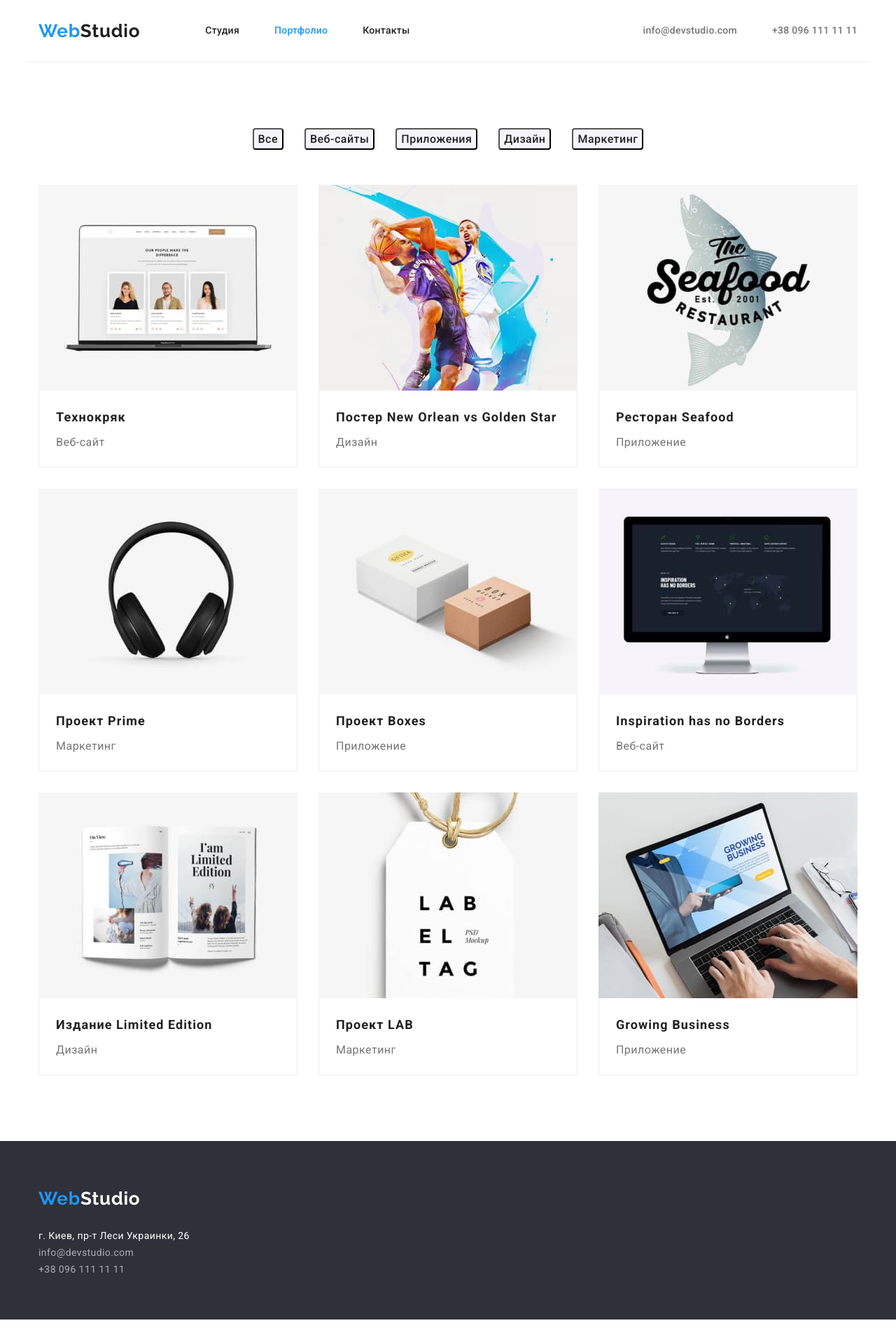
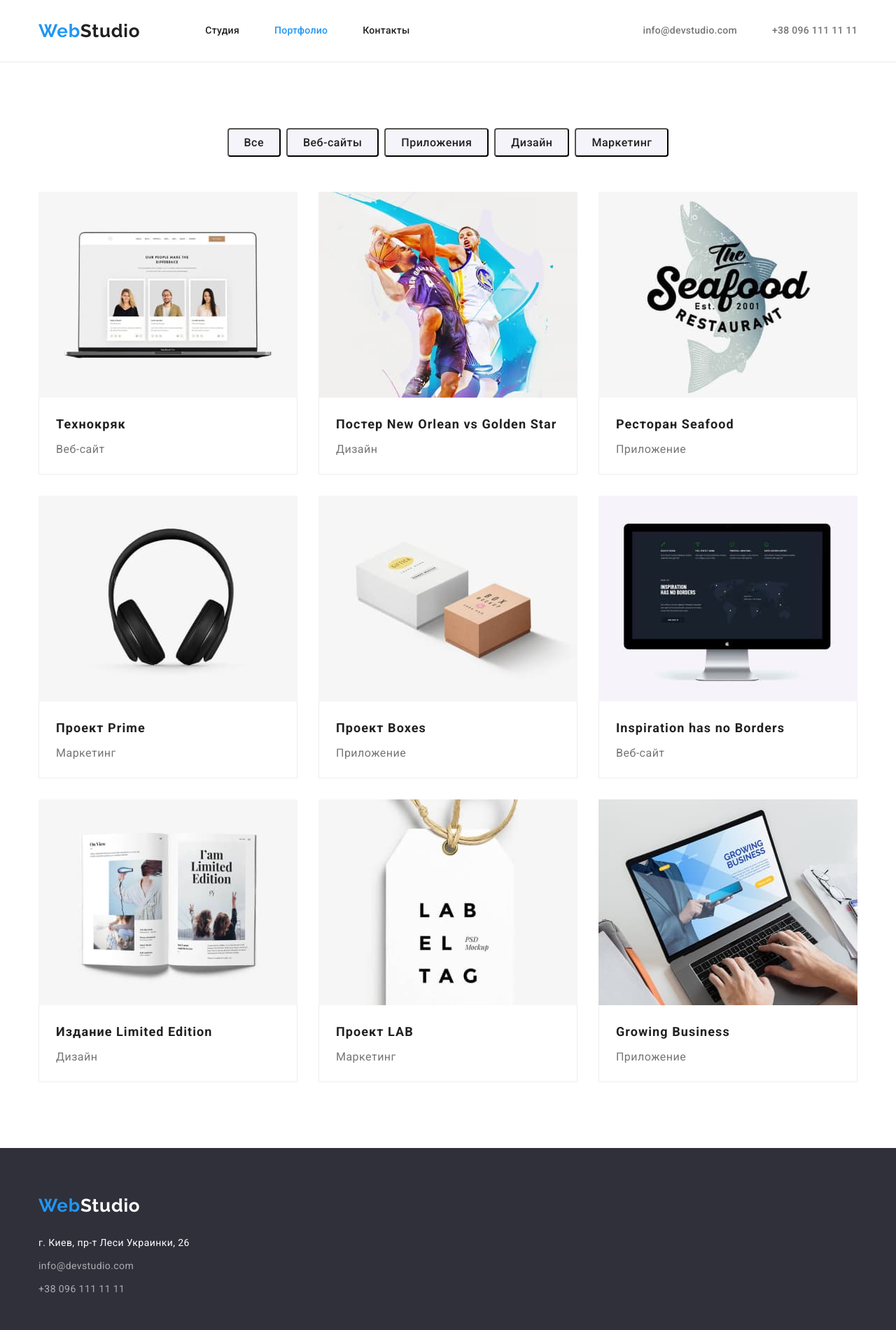
Before and after one commit to PavelBazilevich/goit-markup-hw-03, a plain HTML site: page portfolio.html in a window 1280 px wide. Shown: the whole page at 70% size. Drawn offline with nearby package versions, Linux system fonts and the light colour scheme.

Commit message:
Внесены правки

```diff
--- a/css/styles.css
+++ b/css/styles.css
@@ -159,7 +159,15 @@ img {
 .main-nav {
   display: flex;
   align-items: center;
+}
+.header-page {
   border-bottom: 1px solid var(--border-color);
+  /* фиксация хедера при прокрутке */
+  /* position: fixed;
+  top: 0;
+  z-index: 100;
+  width: 100%;
+  background-color: white; */
 }
 .site-nav {
   display: flex;
@@ -201,11 +209,10 @@ img {
 .hero {
   text-align: center;
   background-color: var(--background-secondery-color);
-}
-.hero-page {
   padding-top: 200px;
   padding-bottom: 200px;
 }
+
 .hero-title {
   margin-bottom: 30px;
 
@@ -239,7 +246,7 @@ img {
 }
 
 /*  CONTEINER-FEATURES */
-.features-list {
+.features-page {
   padding-top: 94px;
   padding-bottom: 94px;
 }
@@ -283,7 +290,8 @@ img {
 .specialization {
   margin-bottom: 50px;
 }
-.specialization-list {
+
+.specialization-page {
   padding-bottom: 94px;
 }
 
@@ -306,7 +314,7 @@ img {
   color: #212121;
 }
 /* ---STAFF--- */
-.staff-page {
+.staff-list {
   padding-top: 94px;
   padding-bottom: 94px;
 }
@@ -364,24 +372,30 @@ img {
   margin-bottom: 20px;
 }
 
+.footer-link:not(:last-child) {
+  margin-bottom: 9px;
+}
+
 .bottom-of-page {
   padding-top: 60px;
   padding-bottom: 60px;
   background-color: var(--background-secondery-color);
 }
 /* ---PORTFOLIO--- */
-.button-box {
+.filter-page {
   padding-top: 94px;
+  padding-bottom: 94px;
 }
 .filter-list {
   display: flex;
   justify-content: center;
 }
 .version + .version {
-  margin-left: 30px;
+  margin-left: 8px;
 }
 
 .filter-items {
+  padding: 6px 22px;
   border-radius: 4px;
 
   font-family: "Roboto";
@@ -418,9 +432,8 @@ img {
 
   color: var(--primary-text-color);
 }
-.cards {
-  padding-top: 50px;
-  padding-bottom: 94px;
+.filter-list {
+  margin-bottom: 50px;
 }
 .filter-card {
   display: flex;
--- a/portfolio.html
+++ b/portfolio.html
@@ -19,7 +19,7 @@
     <link rel="stylesheet" href="./css/styles.css" />
   </head>
   <body>
-    <header>
+    <header class="header-page">
       <div class="conteiner main-nav">
         <nav class="site-nav">
           <a href="./index.html" class="logo">
@@ -53,7 +53,7 @@
       </div>
     </header>
     <main>
-      <section>
+      <section class="filter-page">
         <div class="conteiner button-box">
           <h1 class="filter visually-hidden">Фильтр</h1>
           <ul class="filter-list">
@@ -73,9 +73,7 @@
               <button type="button" class="filter-items">Маркетинг</button>
             </li>
           </ul>
-        </div>
 
-        <div class="conteiner cards">
           <h2 class="work visually-hidden">Наши работы</h2>
           <ul class="filter-card">
             <li class="card-item">
@@ -208,7 +206,7 @@
         </a>
         <address class="footer-address">
           <ul>
-            <li>
+            <li class="footer-link">
               <a
                 href="https://goo.gl/maps/RnnbkNrS6wdJZtrh9"
                 class="map-link"
@@ -217,12 +215,12 @@
                 >г. Киев, пр-т Леси Украинки, 26</a
               >
             </li>
-            <li>
+            <li class="footer-link">
               <a href="mailto:info@devstudio.com" class="contacts-link-fut"
                 >info@devstudio.com</a
               >
             </li>
-            <li>
+            <li class="footer-link">
               <a href="tel:+380961111111" class="contacts-link-fut"
                 >+38 096 111 11 11</a
               >
```
Also changed, not shown: index.html (+6 -6 lines).
